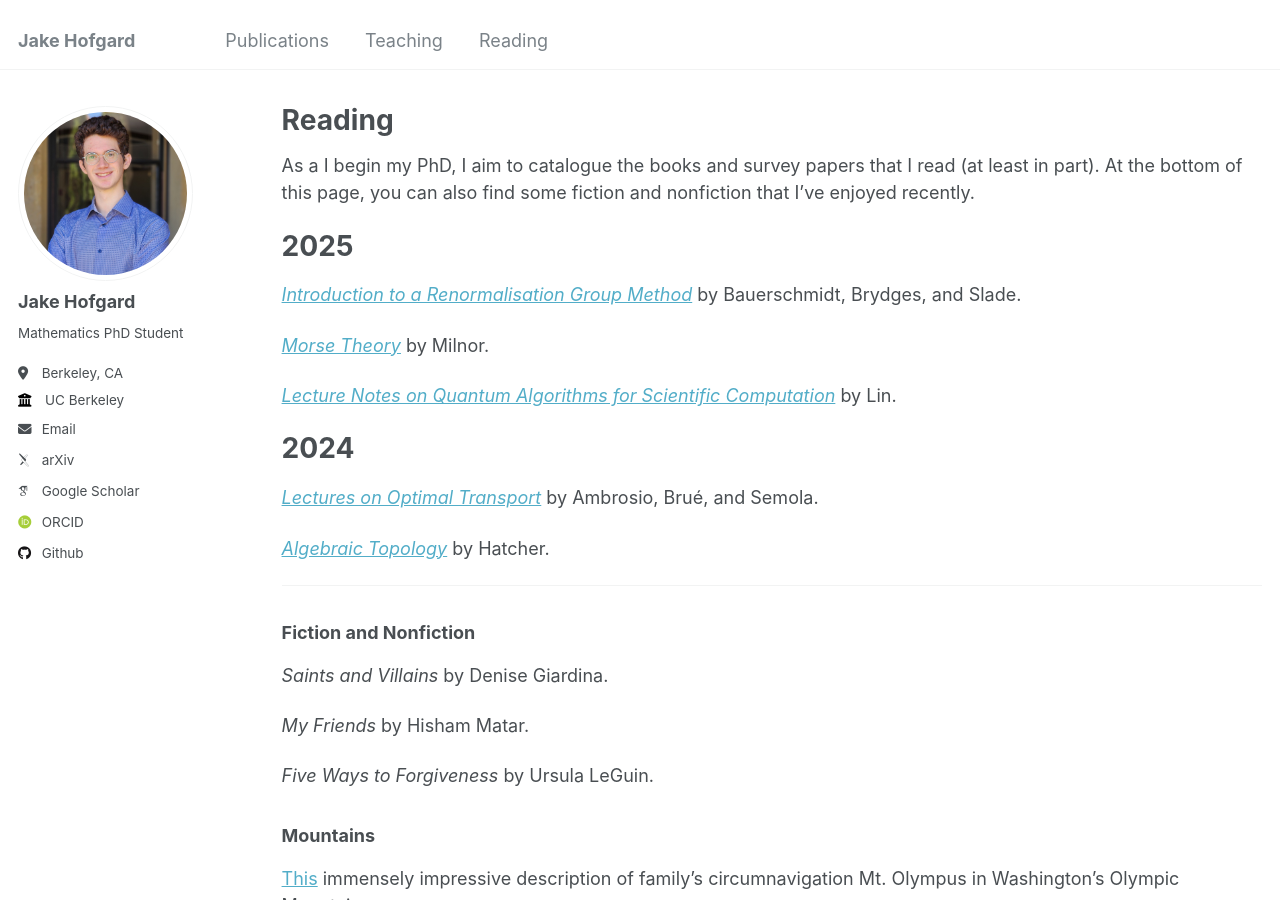
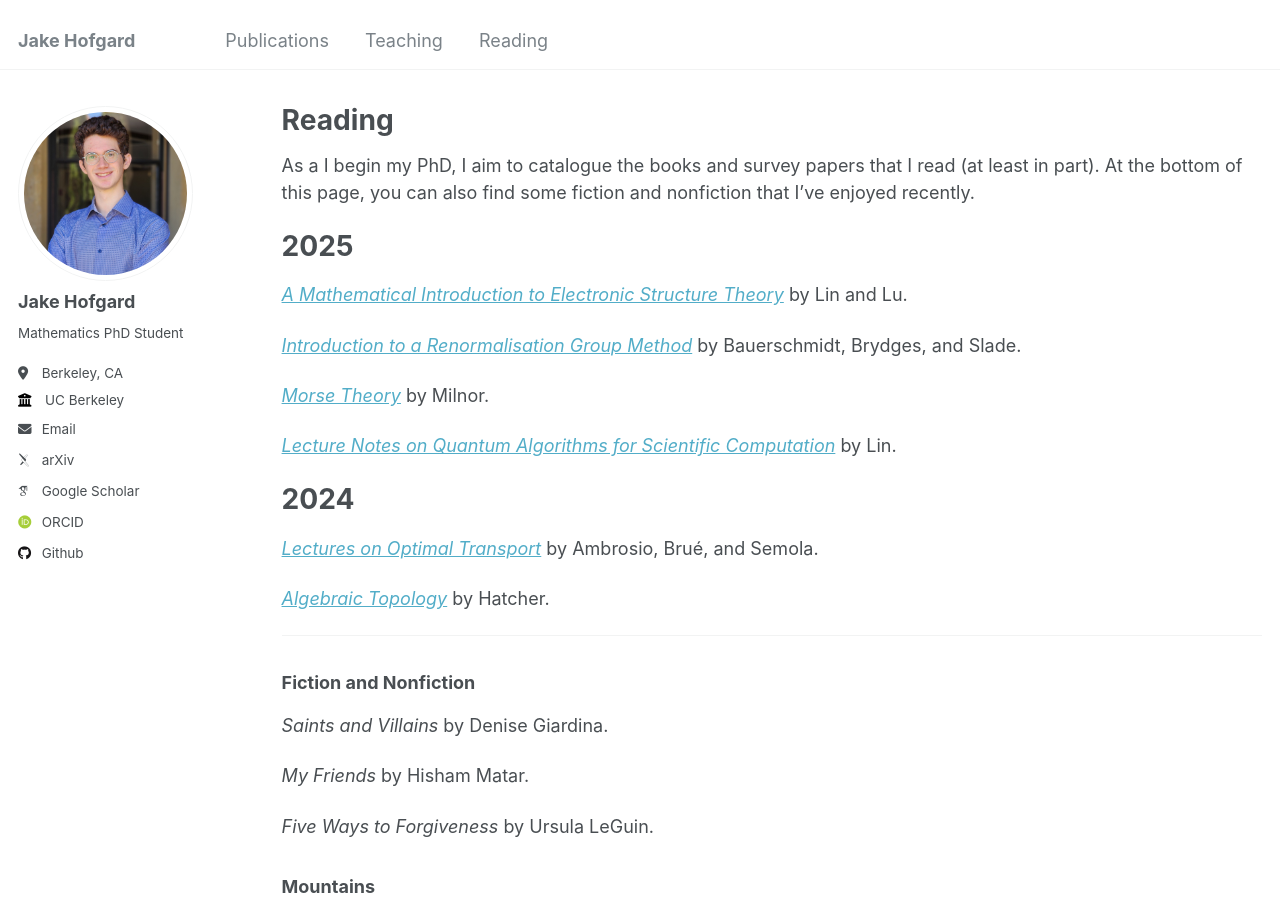
Before and after one commit to jakehofgard/jakehofgard.github.io, a Jekyll site: the page built from _pages/reading.md, in a window 1280 px wide and 900 px high. Built offline with Jekyll 4.4.1, drawn with Linux system fonts in a browser that asks for light colours; some web fonts are replaced.

Commit message:
Update reading list

```diff
--- a/_pages/reading.md
+++ b/_pages/reading.md
@@ -8,6 +8,8 @@ author_profile: true
 As a I begin my PhD, I aim to catalogue the books and survey papers that I read (at least in part). At the bottom of this page, you can also find some fiction and nonfiction that I've enjoyed recently.
 
 # 2025
+
+*[A Mathematical Introduction to Electronic Structure Theory](https://math.berkeley.edu/~linlin/esbook/)* by Lin and Lu.
 
 *[Introduction to a Renormalisation Group Method](https://link.springer.com/book/10.1007/978-981-32-9593-3)* by Bauerschmidt, Brydges, and Slade.
 
```
